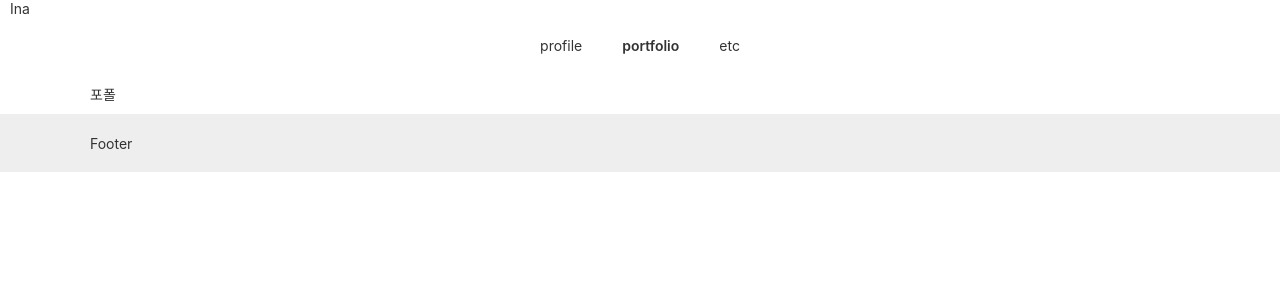
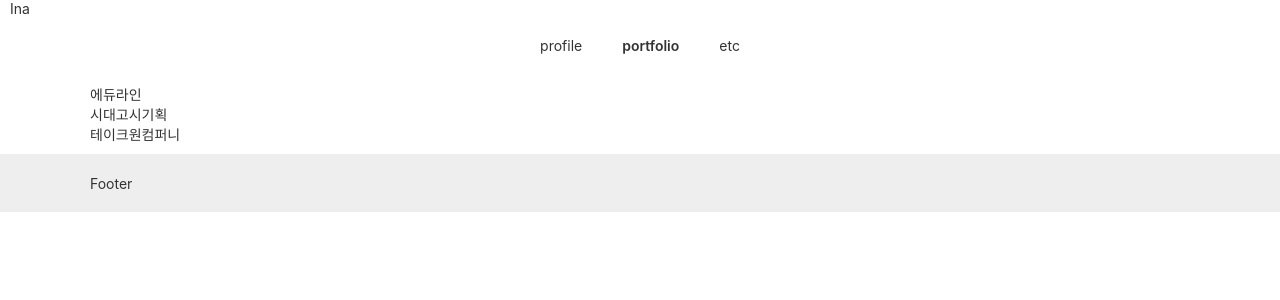
Before and after one commit to Myungina/study, a React (Create React App) app: page /Portfolio in a window 1280 px wide. Shown: the top 300 px of the page. Built offline with nearby package versions, Linux system fonts and the light colour scheme.

Commit message:
231212_update

```diff
--- a/src/component/Content.js
+++ b/src/component/Content.js
@@ -73,10 +73,6 @@ export default function Content(){
                                     <li>{items[0].birthday}</li>
                                     <li>{items[0].mail}</li>
                                 </ul>
-                                <h3 className='sub_title'>Skill</h3>
-                                <p>
-
-                                </p>
                             </div>
                         </td>
                     </tr>
--- a/src/component/Portfolio.js
+++ b/src/component/Portfolio.js
@@ -1,14 +1,34 @@
+import React, { useState } from 'react';
 import Header from './Header';
 import Footer from './Footer';
+import Worklist from './Worklist';
+
+export default function Portfolio(){
 
 
-export default function Portfolio(){
+    const [work] = useState(Worklist);
+    const [company] = useState(work[0]);
+    const [work_list] = useState(work[1]);
+    const [companyId, setIndex] = useState(99);
+
     return(
         <div className="section">
         <Header/>
             <div className="wrap content">
                 <div className="inner">
-                <h1>포폴</h1>
+                    <ul className="tab">
+                        {company.map(item  => (
+                            <li key={company.com_id} className= {companyId === item.com_id ? 'active' : null}
+                                onClick={() => setIndex(item.com_id)}>
+                                {item.name}
+                            </li>
+                        )) }
+                    </ul>
+                    {company.filter(item => companyId === item.com_id).map(item => (
+                        <div className="">
+                            {work_list.map((val) => <li>{val.name}</li>)}
+                        </div>
+                    ))}
                 </div>
             </div>
         <Footer/>
--- /dev/null
+++ b/src/component/Worklist.js
@@ -0,0 +1,106 @@
+const Worklist=[
+    [
+        {
+            com_id:10,
+            name:'에듀라인'
+        },
+        {
+            com_id:20,
+            name:'시대고시기획'
+        },
+        {
+            com_id:30,
+            name: '테이크원컴퍼니'
+        }
+    ],
+    {
+        id:0,
+        title:'상품페이지 퍼블리싱',
+        company:'에듀라인',
+        skill:'html , css',
+        discription:'상품페이지 퍼블리싱',
+        url:'',
+        img:'no-img'
+    },
+    {
+        id:1,
+        title:'맞춤형 모의고사 합격시대',
+        company:'시대고시기획',
+        skill:'html,css,jQuery,php',
+        discription:'단계별 상품 선택UI 작업, 전체 페이지 작업',
+        url:'https://www.edusd.co.kr/pass_sidae_new/html_/fit_mocktest_tree.php?fit_type=&',
+        img:'no-img'
+    },
+    {
+        id:2,
+        title:'시대고시기획 브랜드사이트',
+        skill:'html , css , jQuery',
+        discription:'브랜딩사이트 신규개설, 반형페이지',
+        url:'https://www.edusd.co.kr/brand/',
+        img:'no-img'
+    },
+    {
+        id:3,
+        title:'시대에듀 모바일사이트',
+        company:'시대고시기획',
+        skill:'html , css , jQuery , php , ajax',
+        discription:'기존 모바일 사이트 구조변경, 신규 게시판 추가 , 마이페이지 신규개설',
+        url:'https://www.edusd.co.kr/mobile/',
+        img:'no-img'
+    },
+    {
+        id:4,
+        title:'시대에듀 게시판',
+        company:'시대고시기획',
+        skill:'html , css , jQuery , php , ajax',
+        discription:'ajax를 이용한 api통신 , UI개선 , css/js파일 최적화',
+        url:'https://www.edusd.co.kr/bbs/board.php?bo_table=dcc_exam&svs=popkon',
+        img:'no-img'
+    },
+    {
+        id:5,
+        title:'동영상플레이어 변경',
+        company:'시대고시기획',
+        skill:'html , css , javascript , jQuery , ajax',
+        discription:'플레이어 변경, UI개선 , 강좌정보 출력',
+        url:'',
+        img:'no-img'
+    },
+    {
+        id:6,
+        title:'시대에듀 마이페이지',
+        company:'시대고시기획',
+        skill:'html , css , javascript , jQuery , ajax',
+        discription:'마이페이지 UI개선, chart.js를 이용한 그래프 작업',
+        url:'https://github.com/Myungina/mywork/tree/main/myclass',
+        img:'no-img'
+    },
+    {
+        id:7,
+        title:'시대에듀 상품페이지 퍼블리싱',
+        company:'시대고시기획',
+        skill:'html , css , jQuery ',
+        discription:'상품페이지 퍼블리싱 상시작업',
+        url:'',
+        img:'no-img'
+    },
+    {
+        id:8,
+        title:'CMS NFT 관리자페이지',
+        company:'테이크원컴퍼니',
+        skill:'html , css , node.js , mySQL',
+        discription:'CRUD작업',
+        url:'',
+        img:'no-img'
+    },
+    {
+        id:9,
+        title:'브랜딩페이지 게시판 모듈화',
+        company:'테이크원컴퍼니',
+        skill:'html , css , jQuery , node.js',
+        discription:'게임 브랜딩페이지 공용게시판 신규작업',
+        url:'https://github.com/Myungina/mywork/blob/main/board.js',
+        img:'no-img'
+    }
+]
+export default Worklist;
```
